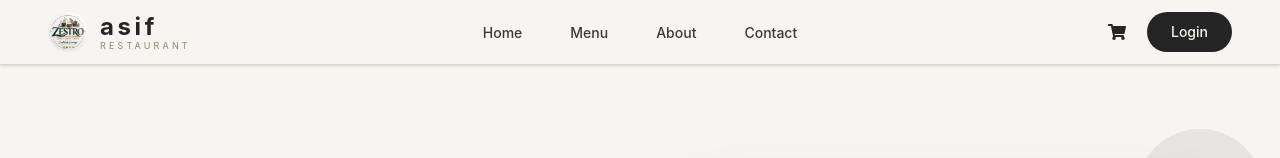
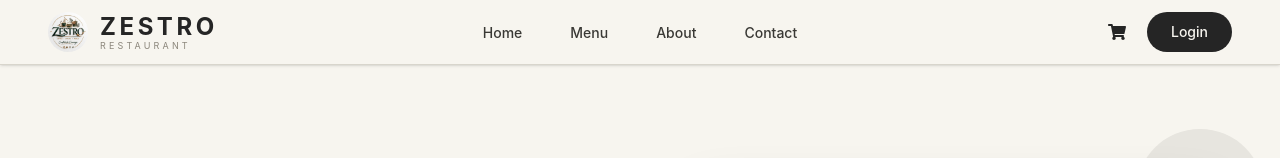
Before and after one commit to mizanurrahman017/zestro, a React (Vite) app: page / in a window 1280 px wide. Shown: the top 158 px of the page. Built offline with nearby package versions, Linux system fonts and the light colour scheme; no server answers.

Commit message:
nam confiemd

```diff
--- a/src/Pages/Shared/NavBar/NavBar.jsx
+++ b/src/Pages/Shared/NavBar/NavBar.jsx
@@ -183,7 +183,7 @@ const NavBar = () => {
                 font-bold
                 tracking-[0.15em]
               ">
-                asif
+                ZESTRO
               </h1>
 
               <p className="
```
